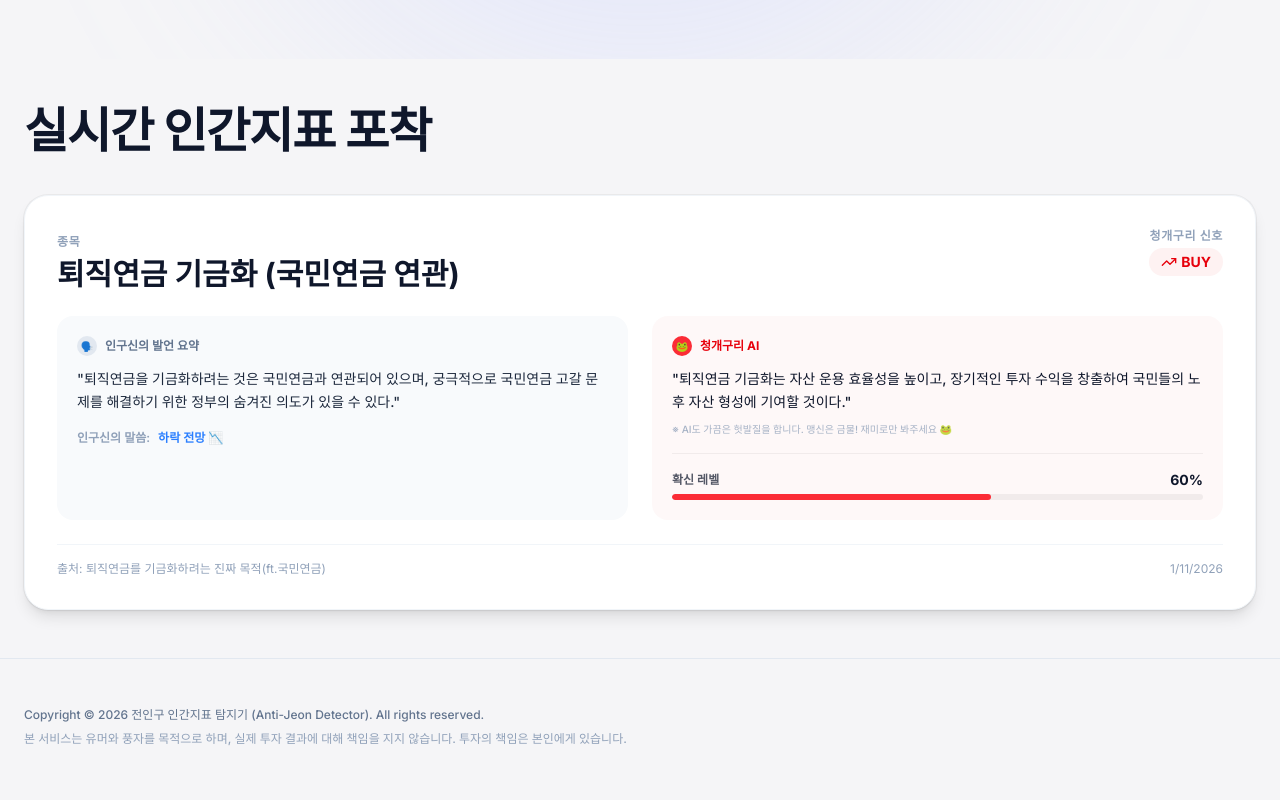
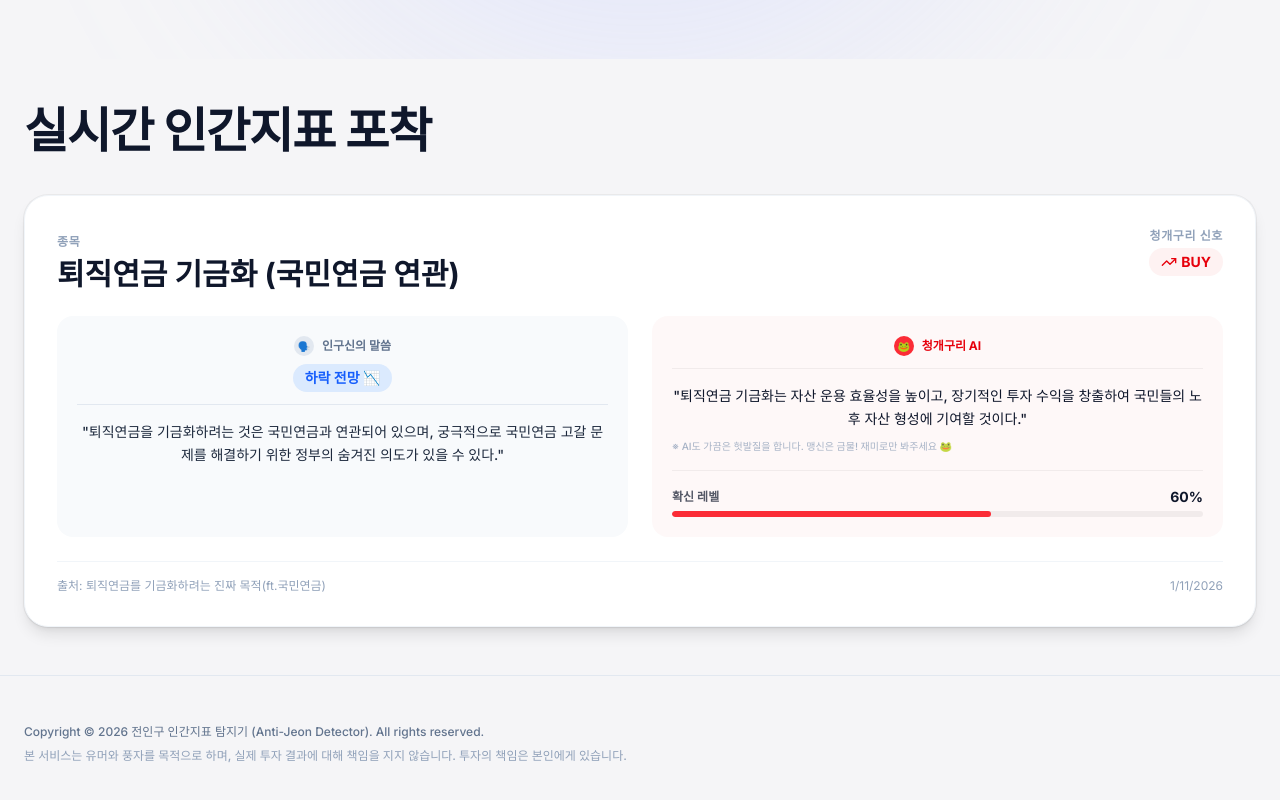
Before and after one commit to hounga13/anti-jeon-oracle, a React (Vite) app: page / in a window 1280 px wide. Shown: the part 661-1461 px from the top of the page. Built offline with nearby package versions, Linux system fonts and the light colour scheme.

Commit message:
fix: update analysis card layout (center headers, move prediction)

```diff
--- a/src/components/AnalysisCard.tsx
+++ b/src/components/AnalysisCard.tsx
@@ -53,29 +53,34 @@ export function AnalysisCard({ data, className }: AnalysisCardProps) {
             {/* Grid Layout for Logic */}
             <div className="grid grid-cols-1 md:grid-cols-2 gap-6">
                 {/* Jeon's Logic */}
+                {/* Jeon's Logic */}
                 <div className="bg-slate-50 rounded-2xl p-5">
-                    <div className="flex items-center gap-2 mb-3">
-                        <span className="w-5 h-5 rounded-full bg-slate-200 flex items-center justify-center text-[10px]">🗣️</span>
-                        <h4 className="text-xs font-bold text-slate-500 uppercase">인구신의 발언 요약</h4>
-                    </div>
-                    <p className="text-slate-800 font-medium leading-relaxed text-sm">
-                        "{analysis.jeon_logic}"
-                    </p>
-                    <div className="mt-4 flex items-center gap-2 text-xs font-semibold">
-                        <span className="text-slate-400">인구신의 말씀:</span>
-                        <span className={analysis.jeon_opinion > 0 ? "text-red-500" : "text-blue-500"}>
+                    <div className="flex flex-col items-center justify-center gap-2 mb-4 border-b border-slate-200 pb-3">
+                        <div className="flex items-center gap-2">
+                            <span className="w-5 h-5 rounded-full bg-slate-200 flex items-center justify-center text-[10px]">🗣️</span>
+                            <h4 className="text-xs font-bold text-slate-500 uppercase">인구신의 말씀</h4>
+                        </div>
+                        <span className={cn(
+                            "text-sm font-bold px-3 py-1 rounded-full",
+                            analysis.jeon_opinion > 0 ? "bg-red-100 text-red-600" : "bg-blue-100 text-blue-600"
+                        )}>
                             {analysis.jeon_opinion > 0 ? "상승 전망 📈" : "하락 전망 📉"}
                         </span>
                     </div>
+                    <p className="text-slate-800 font-medium leading-relaxed text-sm text-center">
+                        "{analysis.jeon_logic}"
+                    </p>
                 </div>
 
                 {/* Oracle's Logic */}
                 <div className={cn("rounded-2xl p-5 relative overflow-hidden", isBuy ? "bg-red-50/50" : isSell ? "bg-blue-50/50" : "bg-slate-50")}>
-                    <div className="flex items-center gap-2 mb-3 relative z-10">
-                        <div className={cn("w-5 h-5 rounded-full flex items-center justify-center text-white text-[10px]", isBuy ? "bg-red-500" : "bg-blue-500")}>🐸</div>
-                        <h4 className={cn("text-xs font-bold uppercase", isBuy ? "text-red-600" : "text-blue-600")}>청개구리 AI</h4>
+                    <div className="flex flex-col items-center justify-center gap-2 mb-4 border-b border-black/5 pb-3 relative z-10">
+                        <div className="flex items-center gap-2">
+                            <div className={cn("w-5 h-5 rounded-full flex items-center justify-center text-white text-[10px]", isBuy ? "bg-red-500" : "bg-blue-500")}>🐸</div>
+                            <h4 className={cn("text-xs font-bold uppercase", isBuy ? "text-red-600" : "text-blue-600")}>청개구리 AI</h4>
+                        </div>
                     </div>
-                    <p className="text-slate-900 font-medium leading-relaxed text-sm relative z-10">
+                    <p className="text-slate-900 font-medium leading-relaxed text-sm relative z-10 text-center">
                         "{analysis.oracle_logic}"
                     </p>
                     <p className="mt-2 text-[10px] text-slate-400 font-medium opacity-80 relative z-10">
```
